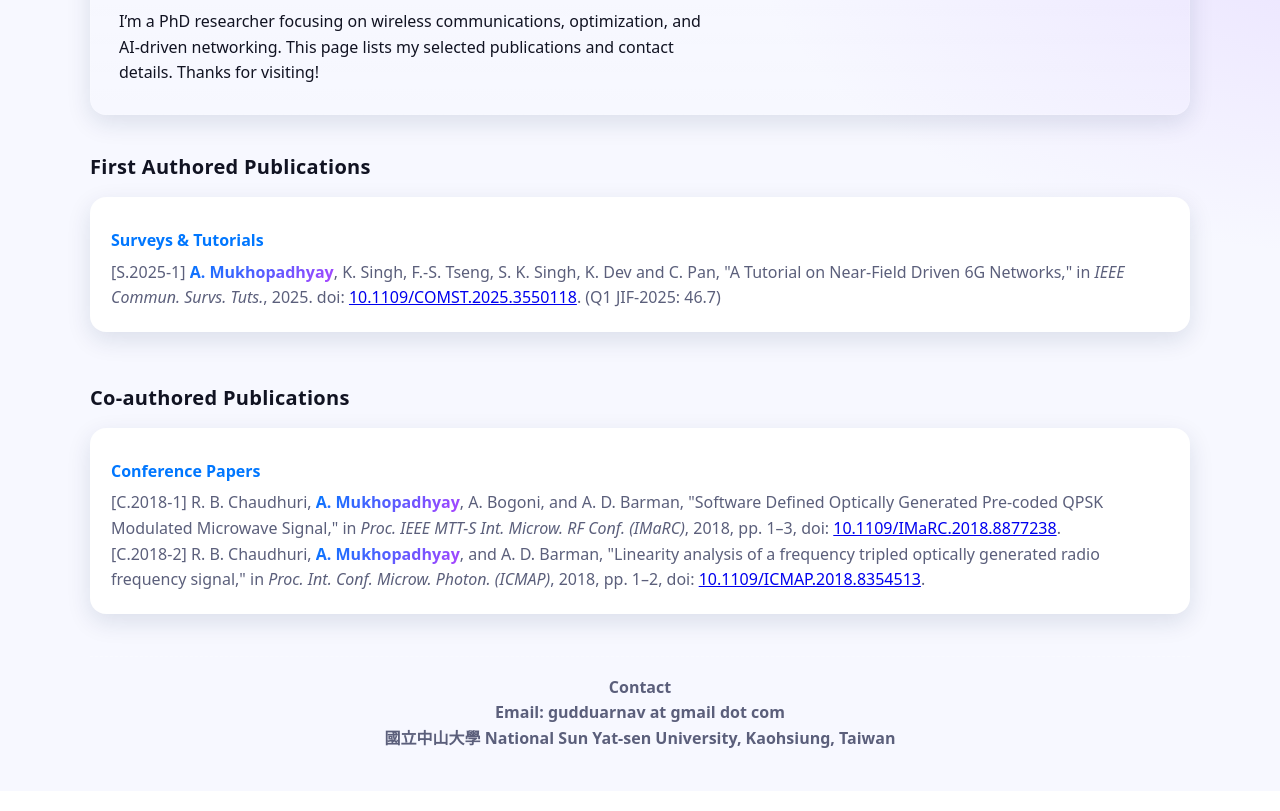
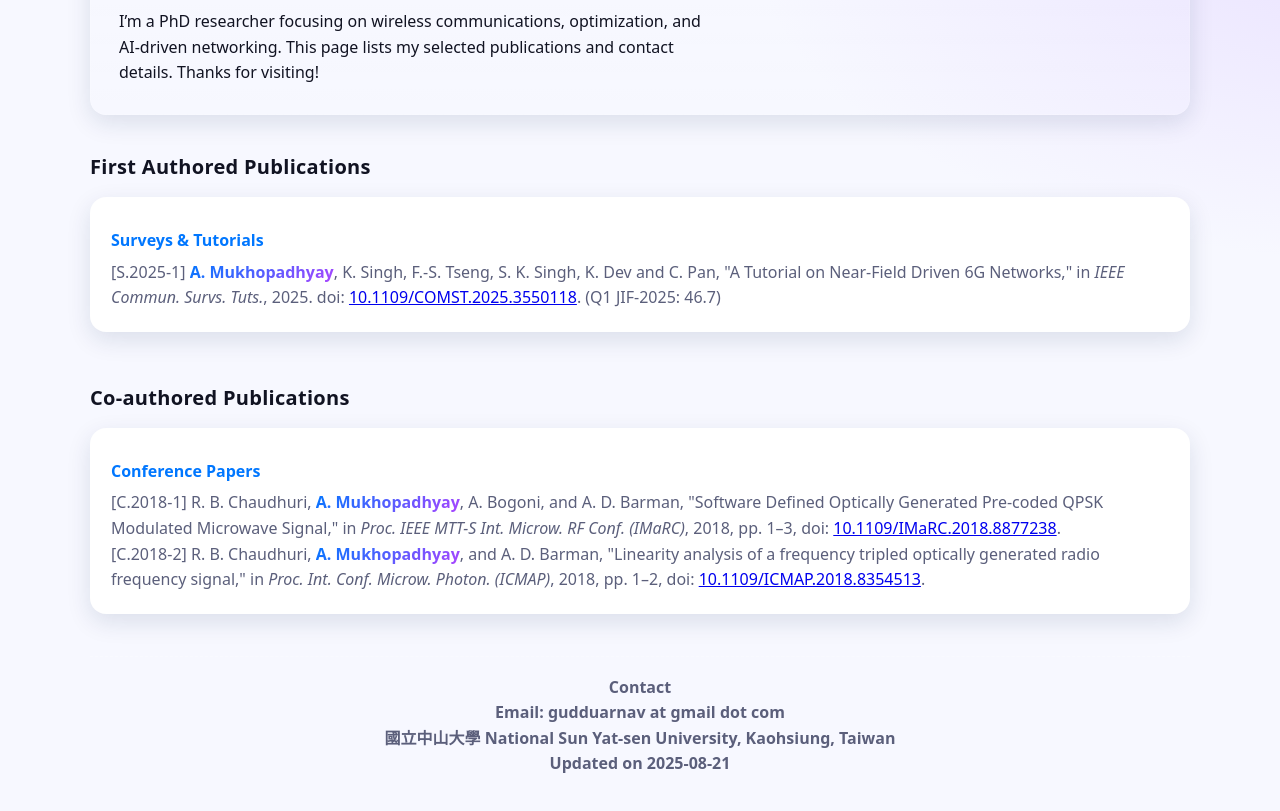
Before and after one commit to gudduarnav/gudduarnav.github.io, a plain HTML site: page index.html in a window 1280 px wide. Shown: the part 287-1098 px from the top of the page. Drawn offline with Linux system fonts and the light colour scheme.

Commit message:
Update index.html

```diff
--- a/index.html
+++ b/index.html
@@ -297,6 +297,9 @@
       <div>Email: <span>gudduarnav</span> <span>at</span> <span>gmail</span> <span>dot</span> <span>com</span></div>
       <div>國立中山大學 National Sun Yat-sen University, Kaohsiung, Taiwan</div>
     </div>
+    <div class="contact">
+      <div><strong>Updated on 2025-08-21</strong></div>
+    </div>
   </footer>
 
 </body>
```
